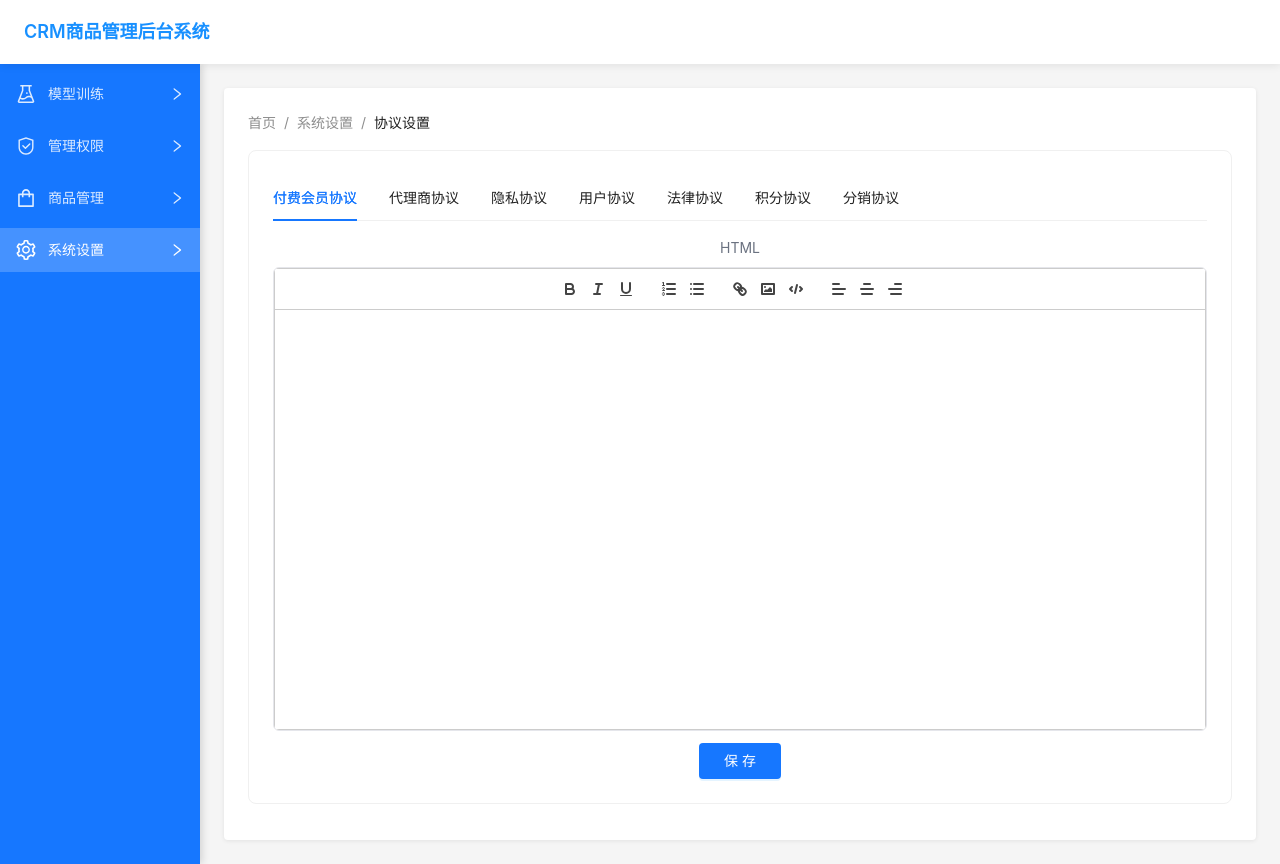
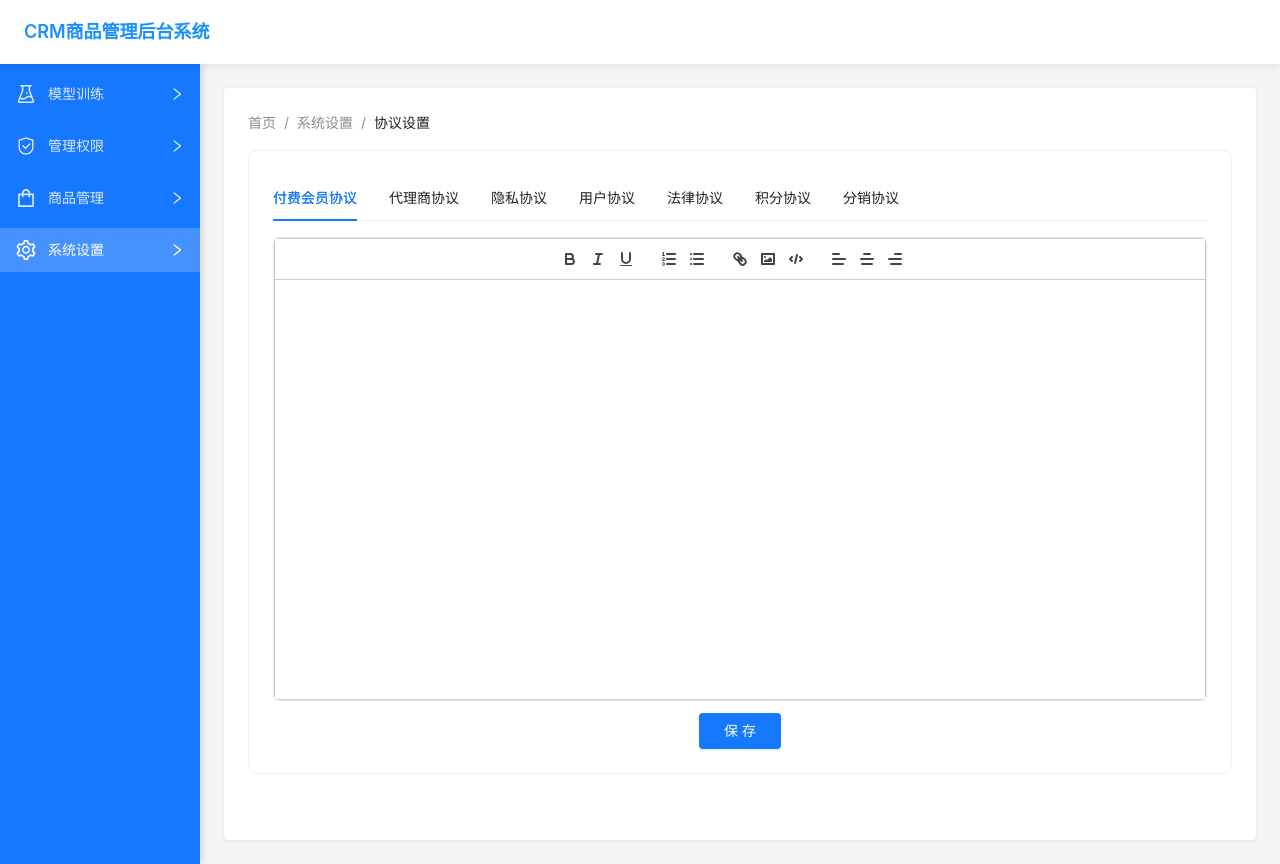
Before and after one commit to jiangrx718/crm, a React (Vite) app in the folder crm-shop/: page /#/agreement-settings in a window 1280 px wide. Built offline with nearby package versions, Linux system fonts and the light colour scheme.

Commit message:
页面布局

```diff
--- a/crm-shop/src/pages/AgreementSettings.tsx
+++ b/crm-shop/src/pages/AgreementSettings.tsx
@@ -1,5 +1,5 @@
 import React, { useEffect, useRef, useState } from 'react';
-import { Breadcrumb, Card, Tabs, Space, Button } from 'antd';
+import { Breadcrumb, Card, Tabs, Button } from 'antd';
 import Quill from 'quill';
 import 'quill/dist/quill.snow.css';
 
@@ -94,9 +94,6 @@ const AgreementSettings: React.FC = () => {
           onChange={setActiveKey}
         />
 
-        {/* 工具栏样式提示，与截图保持一致 */}
-        <Space align="center" style={{ marginBottom: 8, color: '#6b7280' }}>HTML</Space>
-
         <div style={{ border: '1px solid #e5e6eb', borderRadius: 6, overflow: 'hidden' }}>
           <div ref={quillContainerRef} style={{ height: 420 }} />
         </div>
```
Also changed, not shown: 3 other files (tests, documents, lock files or other folders).
